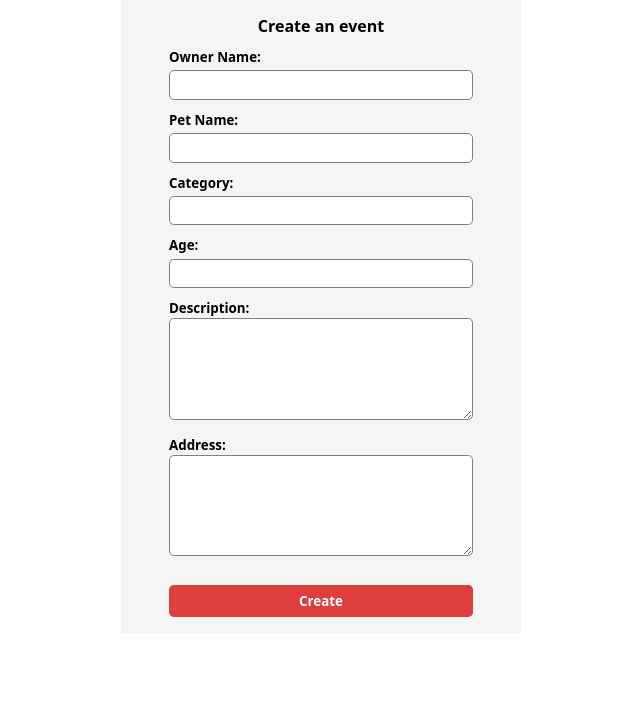
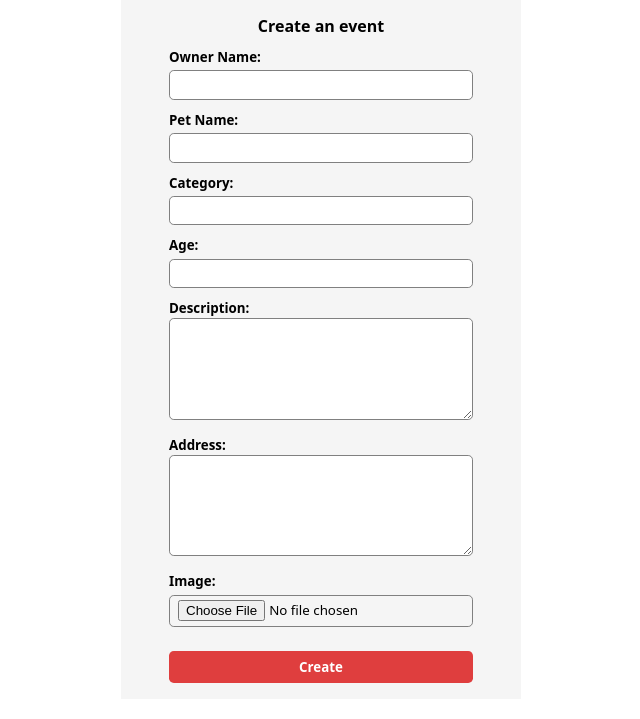
Before and after one commit to DidheemosePS/Online-Pet-Adoption-and-Management-Platform, a Django app: page /create_posts/ in a window 1280 px wide. Shown: the part 81-800 px from the top of the page, without its empty margins (319-959 px from the left). Run offline with Django 5.2, Linux system fonts and the light colour scheme; a user stored in the database is signed in.

Commit message:
s3 bucket setup

```diff
--- a/Take_Care/forms.py
+++ b/Take_Care/forms.py
@@ -43,10 +43,10 @@ class CreatePostsForm(forms.ModelForm):
         required=True,
         widget=forms.Textarea(attrs={'rows': 5})
     )
-    # pet_image = forms.FileField(label="Image", required=True, widget=forms.FileInput(
-    #     attrs={'type': "file", 'accept': "image/png, image/jpeg"}))
+    pet_image = forms.FileField(label="Image", required=True, widget=forms.FileInput(
+        attrs={'type': "file", 'accept': "image/png, image/jpeg"}))
 
     class Meta:
         model = Post
         fields = ['owner_name', 'pet_name', 'pet_category',
-                  'pet_age', 'pet_description', 'pet_address']
+                  'pet_age', 'pet_description', 'pet_address', 'pet_image']
--- a/Take_Care/templates/create_posts.html
+++ b/Take_Care/templates/create_posts.html
@@ -1,7 +1,7 @@
 {% extends 'index.html' %} {% block main %}
 <main class="create_events">
   <p>Create an event</p>
-  <form method="POST" autocomplete="off">
+  <form method="POST" enctype="multipart/form-data" autocomplete="off">
     {% csrf_token %} {{ create_posts_form }}
     <input
       type="submit"
--- a/Take_Care/templates/index.html
+++ b/Take_Care/templates/index.html
@@ -8,7 +8,6 @@
     <link rel="stylesheet" href="{% static 'css/nav_bar.css' %}" />
     <link rel="stylesheet" href="{% static 'css/index.css' %}" />
     <link rel="stylesheet" href="{% static 'css/search_bar.css' %}" />
-    <link rel="stylesheet" href="{% static 'css/book_now.css' %}" />
     <link rel="stylesheet" href="{% static 'css/signup.css' %}" />
     <link rel="stylesheet" href="{% static 'css/login.css' %}" />
     <link rel="stylesheet" href="{% static 'css/create_posts.css' %}" />
@@ -23,7 +22,7 @@
         {% for post in posts %}
         <!-- To Show Events -->
         <a href="{% url page_url id=post.id %}" class="card">
-          <img src="{% static 'images/poster.jpg' %}" class="poster" />
+          <img src="{{ post.pet_image_url }}" class="poster" />
           <div class="card_details">
             <p>{{ post.updated }}</p>
             <p>{{ post.pet_name }}</p>
--- a/Take_Care/templates/show_interest.html
+++ b/Take_Care/templates/show_interest.html
@@ -1,6 +1,6 @@
 {% extends 'index.html' %} {% load static %} {% block main %}
 <main class="book_now_main">
-  <img src="{% static 'images/DJ.jpg' %}" />
+  <img src="{{ post_details.pet_image_url }}" />
   <div class="book_now_left">
     <div>
       <p class="date_time">{{ post_details.updated }}</p>
--- a/Take_Care/views.py
+++ b/Take_Care/views.py
@@ -4,19 +4,20 @@ from django.http import HttpResponse, JsonResponse
 from .models import Post, Saved, Interested, User
 from django.shortcuts import render, redirect
 from django.shortcuts import redirect, render
-from . forms import SignupForm, LoginForm, CreatePostsForm
+from .forms import SignupForm, LoginForm, CreatePostsForm
 from django.contrib import auth
 from django.contrib.auth import authenticate
 from django.contrib.auth.decorators import login_required
 from django.db.models import Max, Q
 from django.urls import reverse
 from django.core.mail import EmailMessage
-
+from .s3 import upload_file
+import mimetypes
 
 def index(request):
     # event_date___gte used to find the events available in future, To avoid the expried events and __gte means '>='
     posts = Post.objects.filter().values(
-        'id', 'pet_name', 'pet_category', 'pet_age', 'owner', 'updated').order_by('-updated')
+        'id', 'pet_name', 'pet_category', 'pet_age', 'pet_image_url', 'owner', 'updated').order_by('-updated')
     for post in posts:
         post['updated'] = post['updated'].date()
     return render(request, 'index.html', {'title': 'Take Care', 'page_url': "show_interest", 'posts': posts})
@@ -35,7 +36,7 @@ def show_interest(request, id):
     # event_date___gte used to find the events available in future, To avoid the expried events and __gte means '>='
     post_details = Post.objects.filter(id=id).values()
     if not post_details:
-        return HttpResponse("This event is not available")
+        return HttpResponse("This post is not available")
     saved = Saved.objects.filter(
         owner=request.user, post=Post.objects.get(pk=id)).values()
     interested = Interested.objects.filter(
@@ -92,12 +93,16 @@ def interest_showed(request):
 @login_required(login_url="login")
 def create_posts(request):
     if request.method == 'POST':
-        form = CreatePostsForm(request.POST)
+        form = CreatePostsForm(request.POST, request.FILES)
         if form.is_valid():
+            pet_image = request.FILES['pet_image']
+            image_key = f"take_care/images/{pet_image}"
+            content_type = mimetypes.guess_type(pet_image.name)[0]
+            pet_image_response = upload_file(pet_image, 'x23176245-s3-bucket', image_key, content_type)
             create_post = form.save(commit=False)
             create_post.owner_name = request.user
             create_post.owner = request.user
-            create_post.pet_image_url = "https://stytch.com/?utm_source=carbon&utm_medium=paid_sponsorship&utm_content=creative2&utm_campaign=carbon-display-q1-2024"
+            create_post.pet_image_url = pet_image_response['object_url']
             create_post.save()
             return redirect('posts_created_by_you')
     form = CreatePostsForm()
```
Also changed, not shown: Take_Care/s3.py (added, +33 -0 lines), Take_Care_Django/settings.py (+9 -14 lines), db.sqlite3.
